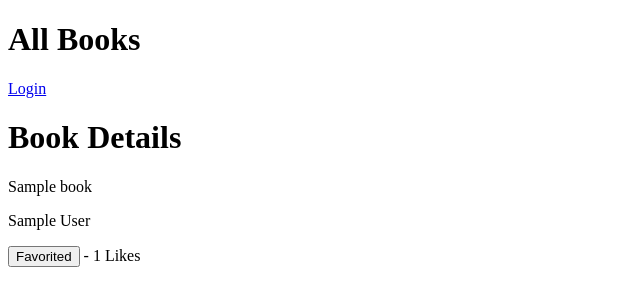
After one commit to Momentum-Team-8/django-freeshelf-smilewendy7, a Django app: page /details/1 in a window 1280 px wide. The commit adds this page. Shown: the top 306 px of the page, without its empty margins (0-640 px from the left). Run offline with Django 3.2, Linux system fonts and the light colour scheme; tables that the repository leaves empty hold one stand-in row (values such as "Sample post").

Commit message:
favorite and favorite count  works

```diff
--- a/books/models.py
+++ b/books/models.py
@@ -23,6 +23,11 @@ class Book (models.Model):
     description= models.CharField(max_length=255)
     created_at =models.DateTimeField(auto_now_add=False)
     book_url =models.CharField(max_length=255)
+    favorites = models.ManyToManyField(User, related_name= "books")
+
+    ###count favorites
+    # def total_favorites(self):
+    #     return self.favorites.count()
 
     def __str__(self):
         ### this change how it looks in shell
--- /dev/null
+++ b/books/templates/books/show_details.html
@@ -0,0 +1,28 @@
+{% extends "base.html" %}
+
+{% block content %}
+<!-- this is where we show details of the album -->
+<h1>Book Details</h1>
+
+<div>
+        <div class="card">
+                {% if book.title %}
+                <p>{{book.title}}</p>
+                <p>{{book.author}}</p>
+                {% endif %}
+        </div>
+</div>
+
+<form action="{%url 'favorite_book' book.pk %}"
+method = "POST">
+        {% csrf_token %}
+        {% if book in user.books.all %}
+                <button type= "submit", name = "book_id", value = {{book.id}}>Favorite
+                </button> - {{ book.favorites.count }} Likes
+        {% else %}
+                <button type= "submit", name = "book_id", value = {{book.id}}>Favorited
+                </button> - {{ book.favorites.count}} Likes
+        {% endif %}
+
+</form>
+{% endblock %}
--- a/books/views.py
+++ b/books/views.py
@@ -20,8 +20,12 @@ def list_books(request):
                   {"books": books})
 
 
-##### categories coding????
 #### show category
+
+def show_details(request, pk):
+    book = get_object_or_404(Book, pk=pk)
+    return render(request, "books/show_details.html", {"book": book})
+
 
 def show_categ(request, slug):
     categ = get_object_or_404(Category, slug=slug)
@@ -31,12 +35,28 @@ def show_categ(request, slug):
     print(str(books))
     return render(request, "books/show_categ.html", {"categ": categ, "books": books})
 
-fbs = []
+
 ### click on favorite #####
 def favorite_books(request,pk):
+    user = request.user
     book = get_object_or_404(Book, pk=pk)
-    ### if click on favorite
-    fbs.append(book.title)
-    # return redirect ("list_fbs")
-    return render(request, "favorite_book.html",
-                    {"fbs": fbs})
+    ####???
+    if user.books.filter(id=book.id).exists():
+        book.favorites.remove(user)
+    ####???
+    else:
+        book.favorites.add(user)
+
+    return redirect("show_details", pk=pk)
+
+#### show favos
+# class BookDetailView():
+#     model = Book
+#     template_name = 'show_details.html'
+
+#     def get_context_data(self, *args, **kwargs):
+#         stuff= get_object_or_404(Book, id= self.kwargs['pk'])
+#         context = super(BookDetailView, self).get_context_data
+#         total_favorites = stuff.total_favorites()
+#         context['total_favorites'] = total_favorites
+#         return context
--- a/django_freeshelf/urls.py
+++ b/django_freeshelf/urls.py
@@ -23,9 +23,11 @@ urlpatterns = [
     path('accounts/', include('registration.backends.simple.urls')),
     # path('accounts/', include('registration.backends.default.urls')),
     path('books/', books_views.list_books, name='list_books'),
-    # path('categ/',books_views.show_categ, name="show_categ"),
+
+    ## show details
+    path("details/<int:pk>", books_views.show_details, name="show_details"),
     path("categ/<slug:slug>",books_views.show_categ, name="show_categ"),
-    path("fbs/",books_views.favorite_books, name="list_fbs"),
+    path("favorite/<int:pk>",books_views.favorite_books, name = "favorite_book"),
 
     path("admin/", admin.site.urls),
 ]
```
Also changed, not shown: books/templates/books/list_books.html (+2 -5 lines), books/migrations/0005_auto_20210623_2316.py (added), books/migrations/0006_auto_20210623_2333.py (added), books/migrations/0007_alter_book_favorites.py (added).
